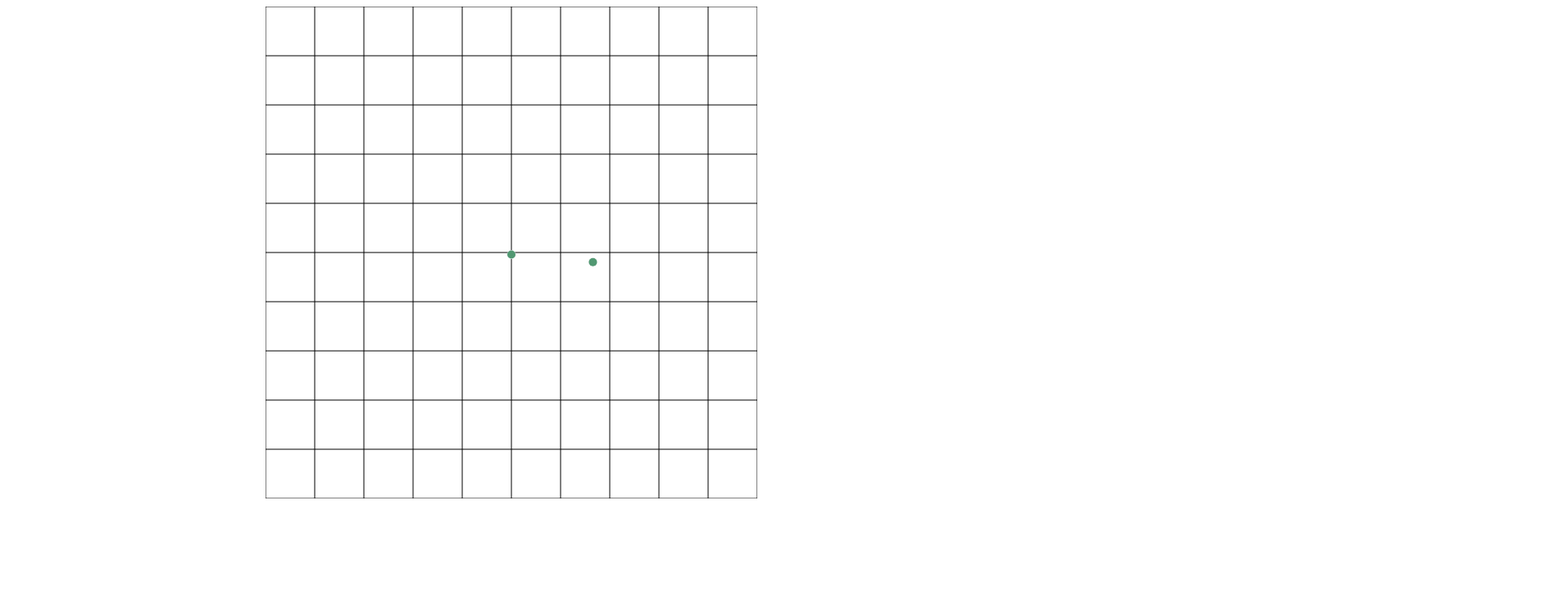
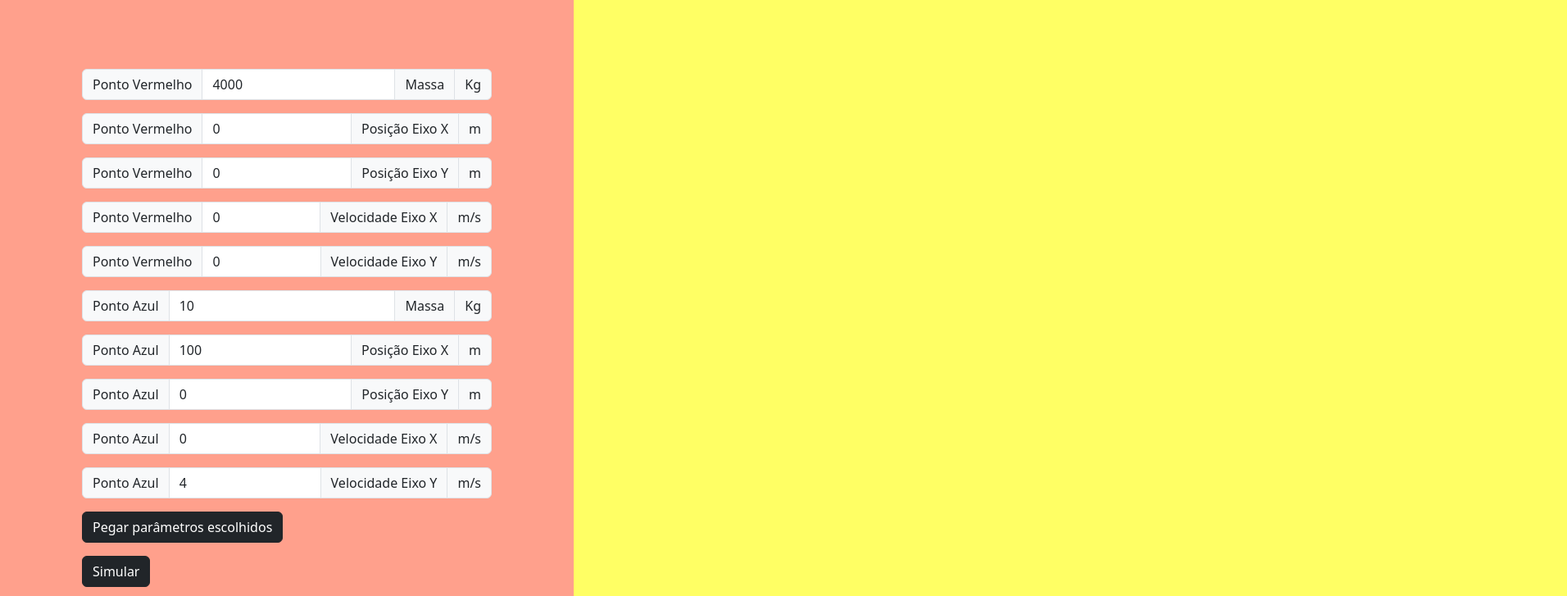
Before and after one commit to ViniBilck/ViniBilck.github.io, a plain HTML site: page index.html in a window 1280 px wide. Shown: the top 727 px of the page at 82% size, 1912 px wide, since content can reach past the window. Drawn offline with nearby package versions, Linux system fonts and the light colour scheme.

Commit message:
User Interface and Simulation

```diff
--- a/index.html
+++ b/index.html
@@ -5,73 +5,131 @@
     <meta name="viewport" content="width=device-width, initial-scale=1.0">
     <title>Simulation</title>
     <script src="ruggekutta.js"></script>
-    <style>
-        #inner {
-            border: 0.05em;
+    <link rel="stylesheet" href="style.css">
+    <link href="https://cdn.jsdelivr.net/npm/bootstrap@5.3.2/dist/css/bootstrap.min.css" rel="stylesheet" integrity="sha384-T3c6CoIi6uLrA9TneNEoa7RxnatzjcDSCmG1MXxSR1GAsXEV/Dwwykc2MPK8M2HN" crossorigin="anonymous">
+</head>
+<body>
+    <script src="https://cdn.jsdelivr.net/npm/bootstrap@5.3.2/dist/js/bootstrap.bundle.min.js" integrity="sha384-C6RzsynM9kWDrMNeT87bh95OGNyZPhcTNXj1NW7RuBCsyN/o0jlpcV8Qyq46cDfL" crossorigin="anonymous"></script>
+    <script src="https://cdn.jsdelivr.net/npm/@popperjs/core@2.11.8/dist/umd/popper.min.js" integrity="sha384-I7E8VVD/ismYTF4hNIPjVp/Zjvgyol6VFvRkX/vR+Vc4jQkC+hVqc2pM8ODewa9r" crossorigin="anonymous"></script>
+    <script src="https://cdn.jsdelivr.net/npm/bootstrap@5.3.2/dist/js/bootstrap.min.js" integrity="sha384-BBtl+eGJRgqQAUMxJ7pMwbEyER4l1g+O15P+16Ep7Q9Q+zqX6gSbd85u4mG4QzX+" crossorigin="anonymous"></script>
+    <section id="page">
+        <nav>
+            <form type="form">
+                <div class="input-group">
+                    <span class="input-group-text">Ponto Vermelho</span>
+                    <input type="text" id="Mass1" class="form-control" value="4000">
+                    <span class="input-group-text">Massa</span>
+                    <span class="input-group-text">Kg</span>
+                </div>
+                <div class="input-group">
+                    <span class="input-group-text">Ponto Vermelho</span>
+                    <input type="text" id="pos1x" class="form-control" value="0">
+                    <span class="input-group-text">Posição Eixo X</span>
+                    <span class="input-group-text">m</span>
+                </div>
+                <div class="input-group">
+                    <span class="input-group-text">Ponto Vermelho</span>
+                    <input type="text" id="pos1y" class="form-control" value="0">
+                    <span class="input-group-text">Posição Eixo Y</span>
+                    <span class="input-group-text">m</span>
+                </div>
+                <div class="input-group">
+                    <span class="input-group-text">Ponto Vermelho</span>
+                    <input type="text" id="vel1x" class="form-control" value="0">
+                    <span class="input-group-text">Velocidade Eixo X</span>
+                    <span class="input-group-text">m/s</span>
+                </div>
+                <div class="input-group">
+                    <span class="input-group-text">Ponto Vermelho</span>
+                    <input type="text" id="vel1y" class="form-control" value="0">
+                    <span class="input-group-text">Velocidade Eixo Y</span>
+                    <span class="input-group-text">m/s</span>
+                </div>
+                <div class="input-group">
+                    <span class="input-group-text">Ponto Azul</span>
+                    <input type="text" id="Mass2" class="form-control" value="10">
+                    <span class="input-group-text">Massa</span>
+                    <span class="input-group-text">Kg</span>
+                </div>
+                <div class="input-group">
+                    <span class="input-group-text">Ponto Azul</span>
+                    <input type="text" id="pos2x" class="form-control" value="100">
+                    <span class="input-group-text">Posição Eixo X</span>
+                    <span class="input-group-text">m</span>
+                </div>
+                <div class="input-group">
+                    <span class="input-group-text">Ponto Azul</span>
+                    <input type="text" id="pos2y" class="form-control" value="0">
+                    <span class="input-group-text">Posição Eixo Y</span>
+                    <span class="input-group-text">m</span>
+                </div>
+                <div class="input-group">
+                    <span class="input-group-text">Ponto Azul</span>
+                    <input type="text" id="vel2x" class="form-control" value="0">
+                    <span class="input-group-text">Velocidade Eixo X</span>
+                    <span class="input-group-text">m/s</span>
+                </div>
+                <div class="input-group">
+                    <span class="input-group-text">Ponto Azul</span>
+                    <input type="text" id="vel2y" class="form-control" value="4">
+                    <span class="input-group-text">Velocidade Eixo Y</span>
+                    <span class="input-group-text">m/s</span>
+                </div>
+                <div class="input-group">
+                    <button type="button" onclick="get_value()" class="btn btn-dark">Pegar parâmetros escolhidos</button>
+                </div>
+                <div class="input-group">
+                    <button type="button" onclick="do_sim()" class="btn btn-dark">Simular</button>
+                </div>
+            </form>
+        </nav>
+        <canvas id="canvas" width="1212" height="800"></canvas>
+      </section>
+    <script>
+        function do_sim() {
+            i =0;
+            roda()
+        }
+        function get_value() {
+            var inputMass1 = document.getElementById("Mass1");
+            var inputMass2 = document.getElementById("Mass2");
+            var inputPosX1 = document.getElementById("pos1x");
+            var inputPosX2 = document.getElementById("pos2x");
+            var inputPosY1 = document.getElementById("pos1y");
+            var inputPosY2 = document.getElementById("pos2y");
+            var inputVelX1 = document.getElementById("vel1x");
+            var inputVelX2 = document.getElementById("vel2x");
+            var inputVelY1 = document.getElementById("vel1y");
+            var inputVelY2 = document.getElementById("vel2y");
+            initialState1 = [inputMass1.value, inputMass2.value];
+
+            masses = initialState1
+            var initialState = [width/2 + parseFloat(inputPosX1.value), height/2 + -1*parseFloat(inputPosY1.value),
+            parseFloat(inputVelX1.value), -1*parseFloat(inputVelY1.value), parseFloat(inputPosX2.value) + width/2,
+            -1*parseFloat(inputPosY2.value) + height/2, parseFloat(inputVelX2.value), -1*parseFloat(inputVelY2.value)];
+             // [x1, y1, vx1, vy1, x2, y2, vx2, vy2]
+            var results = rungeKutta(twoBodyProblem, initialState, initialTime, finalTime, stepSize);
+            x1_values = getColumn(results, 0);
+            y1_values = getColumn(results, 1);
+            x2_values = getColumn(results, 4);
+            y2_values = getColumn(results, 5);
         }
 
-        #outer {
-            border: 0.05em ;
-            width:50%;
-            display: flex;
-            justify-content: center;
-        }
-        #stack {
-            position:relative;
-        }
-        #stack > canvas {
-            position:absolute;
-            left:0;
-            top:0;
-        }
-    </style>
-</head>
-<body>
-    <div id="outer">
-        <div id = "inner">
-            <div id="stack">
-                <canvas id="canvas2" width="600" height="600"></canvas>
-                <canvas id="canvas" width="600" height="600"></canvas>
-            </div>
-        </div>
-    </div>
-    <script>
         var cnv = document.getElementById("canvas");
         var ctx = cnv.getContext("2d");
-        var cnv2 = document.getElementById("canvas2");
-        var ctx2 = cnv2.getContext("2d");
         var width = canvas.width;
         var height = canvas.height;
-        const initialState = [width/2, height/2, 0, 0, 100 + width/2, 0 + height/2, 0, 4]; // [x1, y1, vx1, vy1, x2, y2, vx2, vy2]
         const initialTime = 0;
         const finalTime = 3000;
         const stepSize = 1;
-
-        const results = rungeKutta(twoBodyProblem, initialState, initialTime, finalTime, stepSize);
-
-        var x1_values = getColumn(results, 0);
-        var y1_values = getColumn(results, 1);
-
-        var x2_values = getColumn(results, 4);
-        var y2_values = getColumn(results, 5);
+        var x1_values = [];
+        var y1_values = [];
+        var x2_values = [];
+        var y2_values = [];
         var t = 0; //iniciar plot na parte inferior
         var dt_ms = 16.0;
         var dt = dt_ms / 5000
-        var N = 10;
-        var delta_x_axes = width/N;
-        var delta_y_axes = height/N;
-        var y_ax = 0;
-        var x_ax = 0;
-        ctx2.strokeStyle = "black";
-        for(i = 0; i<=N; i++){
-            axesHorizontal(y_ax);
-            axesVertical(x_ax);
-            y_ax = y_ax + delta_y_axes;
-            x_ax = x_ax + delta_x_axes;
-        }
 
-
-        roda()
     </script>
 </body>
 </html>
--- a/ruggekutta.js
+++ b/ruggekutta.js
@@ -1,7 +1,7 @@
 function twoBodyProblem(t, state) {
     const G = 1; // Gravitational constant
-    const m1 = 2000; // Mass of body 1 (Earth)
-    const m2 = 4; // Mass of body 2 (Moon)
+    const m1 = initialState1[0]; // Mass of body 1 (Earth)
+    const m2 =initialState1[1]; // Mass of body 2 (Moon)
 
     const [x1, y1, vx1, vy1, x2, y2, vx2, vy2] = state;
 
@@ -46,42 +46,41 @@ function rungeKutta(f, initialState, t0, t1, h) {
 // Function to get a specific column from a 2D array
 function getColumn(matrix, col) {
     var j = [];
-    for(i = 0; i<results.length; i++){
+    for(i = 0; i<matrix.length; i++){
         j.push(matrix[i].state[col]);
     }
     return j
 }
 
 function axesHorizontal(y){
-    ctx2.beginPath();
-    ctx2.moveTo(0,y);
-    ctx2.lineTo(width, y);
-    ctx2.stroke();
+    ctx.beginPath();
+    ctx.moveTo(0,y);
+    ctx.lineTo(width, y);
+    ctx.stroke();
 
 }
 
 function axesVertical(x){
-    ctx2.beginPath();
-    ctx2.moveTo(x,0);
-    ctx2.lineTo(x, height);
-    ctx2.stroke();
-
+    ctx.beginPath();
+    ctx.moveTo(x,0);
+    ctx.lineTo(x, height);
+    ctx.stroke();
 }
 
-function draw(x, y) {
-    ctx.clearRect(0,0, height, width);                   //Particula
+function draw() {
+    ctx.clearRect(0,0, 10000, 10000);                   //Particula
 
     ctx.beginPath();
     ctx.ellipse(x1_values[i] , y1_values[i], 5, 5, 0, 0, Math.PI * 2);
     ctx.strokeStyle = "#edf0f1";
-    ctx.fillStyle = "#519872";
+    ctx.fillStyle = "red";
     ctx.stroke();
     ctx.fill();
 
     ctx.beginPath();
     ctx.ellipse(x2_values[i] , y2_values[i], 5, 5, 0, 0, Math.PI * 2);
     ctx.strokeStyle = "#edf0f1";
-    ctx.fillStyle = "#519872";
+    ctx.fillStyle = "blue";
     ctx.stroke();
     ctx.fill();
 
@@ -93,7 +92,8 @@ function draw(x, y) {
                 //Animação
 function here(){
     draw();
-    t=t+dt
+    t=t+dt;
+
 }
 
         //Simular
--- /dev/null
+++ b/style.css
@@ -0,0 +1,34 @@
+#page {
+    display: grid;
+    width: 100%;
+    height: 800px;
+    grid-template-areas:
+      "nav  main"
+      "nav  main";
+    grid-template-rows: 1fr 500px;
+    grid-template-columns: 700px 1fr;
+  }
+
+
+  #page > nav {
+    grid-area: nav;
+    display: flex;
+    align-items: center;
+    flex-wrap: wrap;
+    background-color: #ffa08c;
+
+  }
+
+  #page > canvas {
+    grid-area: main;
+    background-color: #ffff64;
+  }
+
+  #page > nav div {
+    align-items: center;
+    padding: 8px 100px;
+  }
+
+main{
+    align-content: center;
+}
```
Also changed, not shown: test.html (added, +17 -0 lines).
